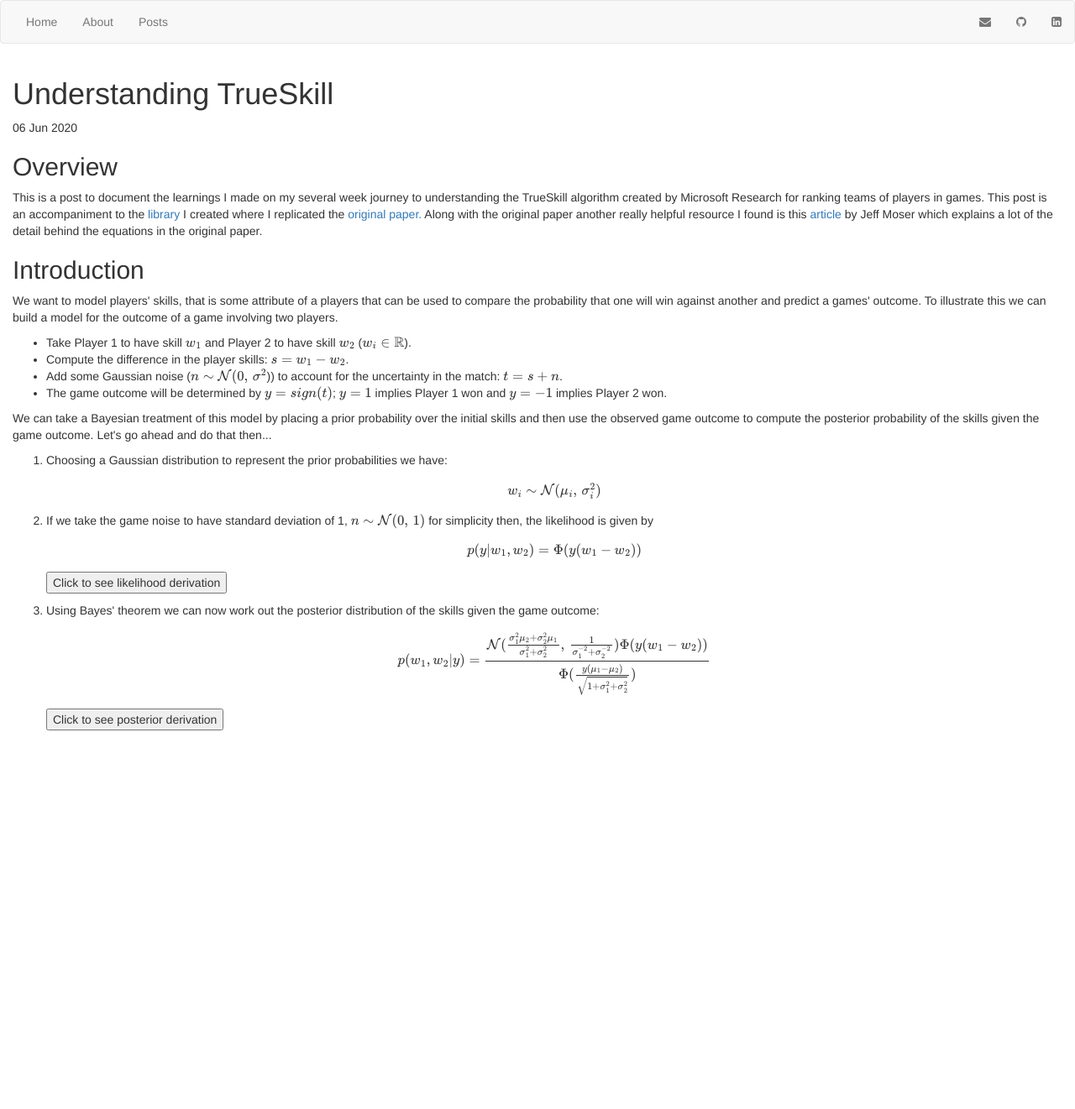
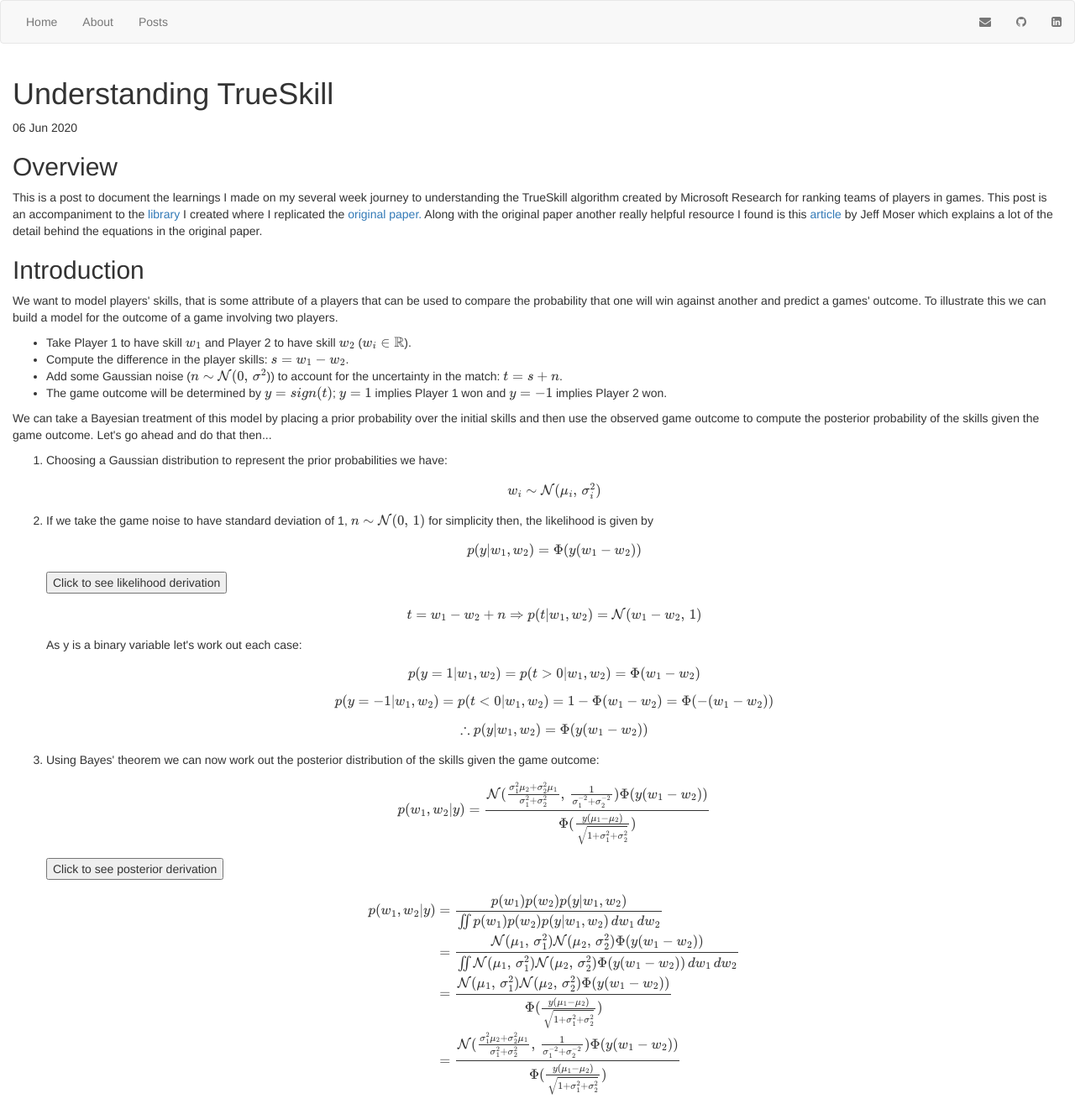
Before and after one commit to Nush395/Nush395.github.io, a Jekyll site: the page built from _posts/2020-06-06-true-skill.html, in a window 1280 px wide. Shown: the whole page at 84% size. Built offline with Jekyll 4.4.1, drawn with Linux system fonts in a browser that asks for light colours; formulas are drawn with MathJax 3; before the commit the page ends 900 px from its top, so only the background shows below that.

```diff
--- a/_posts/2020-06-06-true-skill.html
+++ b/_posts/2020-06-06-true-skill.html
@@ -59,7 +59,7 @@
             the likelihood is given by $$p(y|w_1,w_2) = \Phi(y(w_1-w_2))$$
             <p>
             <button data-toggle="collapse" data-target="#likelihood-derivation">Click to see likelihood derivation</button>
-            <div id="likelihood-derivation" class="collapse" style="border:thin">
+            <div id="likelihood-derivation" class="step">
                 $$t = w_1 - w_2 + n \Rightarrow p(t|w_1,w_2) = \mathcal{N}(w_1-w_2,\,1)$$
                 As y is a binary variable let's work out each case:
                 $$p(y=1|w_1,w_2) = p(t>0|w_1,w_2) = \Phi(w_1-w_2)$$
@@ -76,7 +76,7 @@
             $$
             <p>
             <button data-toggle="collapse" data-target="#posterior-derivation">Click to see posterior derivation</button>
-            <div id="posterior-derivation" class="collapse" style="border:thin">
+            <div id="posterior-derivation" class="step">
                 \begin{align}
                 p(w_1,w_2|y) &= \frac{p(w_1)p(w_2)p(y|w_1,w_2)}{\iint p(w_1)p(w_2)p(y|w_1,w_2) \,dw_1\,dw_2}
                            \\  &= \frac{\mathcal{N}(\mu_1,\,\sigma_1^{2})\mathcal{N}(\mu_2,\,\sigma_2^{2})\Phi(y(w_1-w_2))}
```
